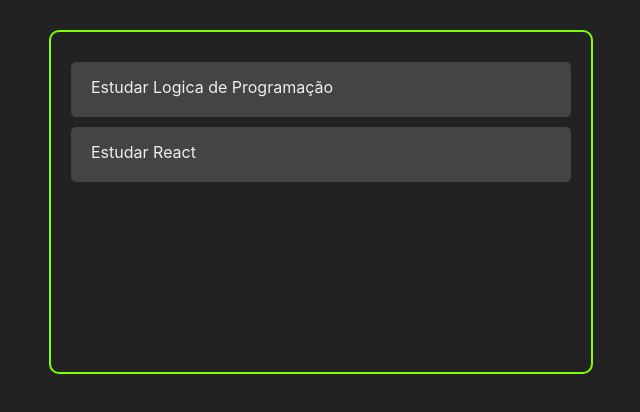
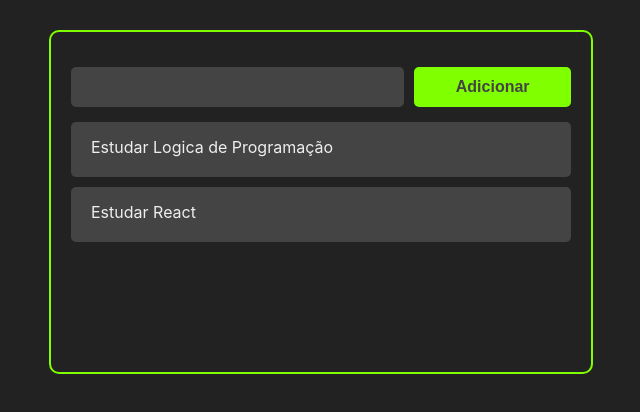
Before and after one commit to SandroFerraz-C/-training-project-React, a React (Create React App) app: page /1 in a window 1280 px wide. Shown: the top 412 px of the page, without its empty margins (319-959 px from the left). Built offline with nearby package versions, Linux system fonts and the light colour scheme.

Commit message:
Adding Tasks

```diff
--- a/package.json
+++ b/package.json
@@ -9,6 +9,7 @@
     "react": "^17.0.2",
     "react-dom": "^17.0.2",
     "react-scripts": "4.0.3",
+    "uuid": "^8.3.2",
     "web-vitals": "^1.0.1"
   },
   "scripts": {
--- a/src/App.js
+++ b/src/App.jsx
@@ -1,6 +1,8 @@
 import React, { useState } from "react";
+import {v4 as uuidv4} from 'uuid'
+
 import Tasks from "./components/Tasks";
-
+import AddTask from "./components/AddTask";
 import "./App.css";
 
 const App = () => {
@@ -17,9 +19,20 @@ const App = () => {
     },
   ]);
 
+  const handleTaskAddition = (taskTitle) => {
+      const newTask = [ ...tasks, {
+        title: taskTitle,
+        id: uuidv4(),
+        completed: false,
+      },
+    ];
+    setTasks(newTask)
+  };
+
   return (
     <>
       <div className="container">
+        <AddTask handleTaskAddition={handleTaskAddition}/>
         <Tasks tasks={tasks} />
       </div>
     </>
--- /dev/null
+++ b/src/components/AddTask.css
@@ -0,0 +1,16 @@
+.add-task-container {
+    margin: 15px 0;
+    width: 100%;
+    display: flex
+}
+
+.add-task-input {
+    height: 40px;
+    padding: 0 10px;
+    border-radius: 5px;
+    border: none;
+    flex: 2;
+    background-color: #444;
+    color: #eee;
+    font-size: 16px;
+}
--- /dev/null
+++ b/src/components/AddTask.jsx
@@ -0,0 +1,33 @@
+import React, { useState } from 'react';
+
+import Button from "./Button";
+
+import "./AddTask.css"
+
+const AddTAsk = ({handleTaskAddition}) => {
+    const[inputData, setInputData] = useState("");
+
+    const handleInputChange = (e) => {
+        setInputData(e.target.value);
+    }
+
+    const handleAddTaskClick = () => {
+        handleTaskAddition(inputData);
+        setInputData("")
+    }
+
+    return (
+        <div className="add-task-container">
+            <input
+            onChange={handleInputChange}
+            value={inputData}
+            className="add-task-input"
+            type="text"/>
+            <div className="add-task-button-container">
+                <Button onClick={handleAddTaskClick}>Adicionar</Button>
+            </div>
+        </div>
+    )
+};
+
+export default AddTAsk;
--- /dev/null
+++ b/src/components/Button.css
@@ -0,0 +1,17 @@
+.button {
+    background-color: chartreuse;
+    height: 40px;
+    padding: 0 10px;
+    border-radius: 5px;
+    width: 100%;
+    font-size: 16px;
+    color: #444;
+    font-weight: bold;
+    cursor: pointer;
+    border: none;
+}
+
+.add-task-button-container {
+    margin-left: 10px;
+    flex: 1;
+}
--- /dev/null
+++ b/src/components/Button.jsx
@@ -0,0 +1,13 @@
+import React from 'react';
+
+import "./Button.css"
+
+const Button = ({children, onClick}) => {
+    return (
+        <button onClick={onClick} className="button">
+            {children}
+        </button>
+    );
+}
+
+export default Button;
```
Also changed, not shown: src/components/Task.jsx (renamed from src/components/Task.js), src/components/Tasks.jsx (renamed from src/components/Tasks.js), 1 other file (tests, documents, lock files or other folders).
